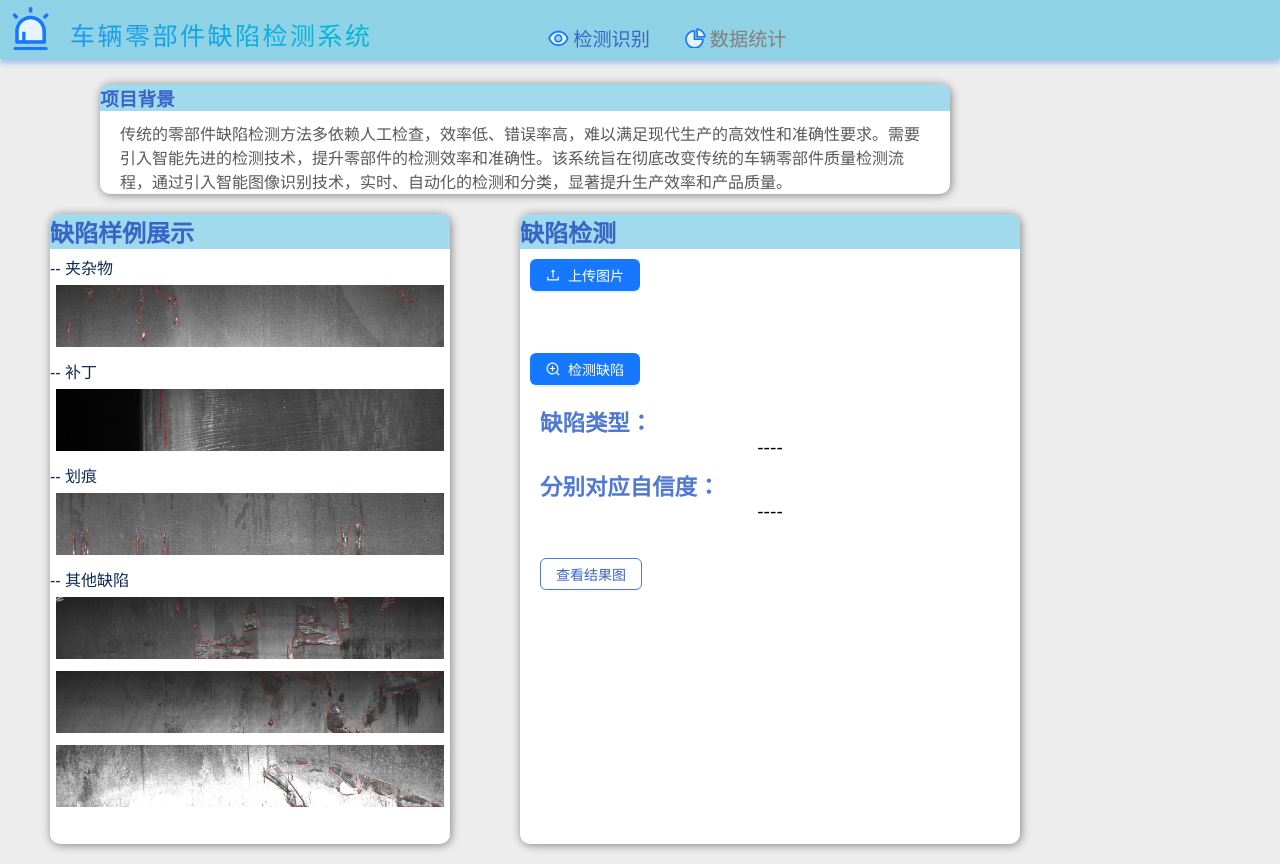
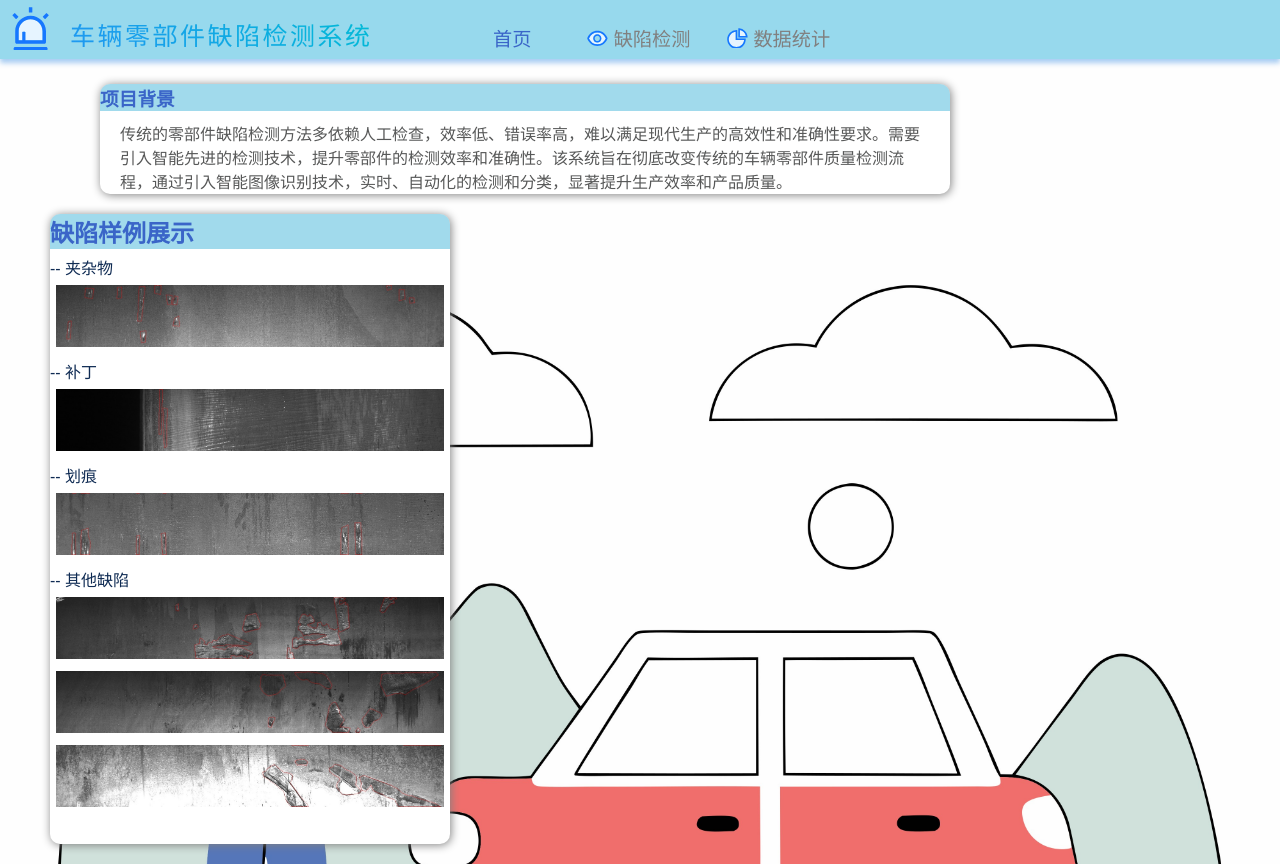
Before and after one commit to soul-kk/-A08-defect-detection--fe, a React (Vite) app in the folder pre/: page / in a window 1280 px wide. Built offline with nearby package versions, Linux system fonts and the light colour scheme.

Commit message:
refactor:版本2.1

```diff
--- a/pre/src/App.jsx
+++ b/pre/src/App.jsx
@@ -1,13 +1,15 @@
 import { BrowserRouter as Router, Route, Routes } from 'react-router-dom';
+import Home from './component/home';
+import Statistics from './component/statistics';
 import Detection from './component/detection';
-import Statistics from './component/statistics';
 
 
 export default function App() {
   return (
     <Router>
       <Routes>
-        <Route path='/' element={<Detection />} />
+        <Route path='/' element={<Home />} />
+        <Route path='detection' element={<Detection />} />
         <Route path='/statistics' element={<Statistics />} />
       </Routes>
     </Router>
--- a/pre/src/api.jsx
+++ b/pre/src/api.jsx
@@ -15,7 +15,7 @@ export const detectImage = async (id) => {
 }
 
 //获取标注后的图片      返回图片的Blob url
-export const getImage = async (id) => {
+export const getInitialImage = async (id) => {
     try {
         const response = await fetch(`${baseApi}/api/detect/image/${id}`);
         if (!response.ok) {
--- a/pre/src/component/detection.jsx
+++ b/pre/src/component/detection.jsx
@@ -3,51 +3,18 @@ import '../style/detection.css'
 import { Image, message } from 'antd'
 import { UploadOutlined, ZoomInOutlined } from '@ant-design/icons';
 import { Button, Upload } from 'antd';
-import exampleImage1 from '../images/jzw.jpg'
-import exampleImage2 from '../images/bd.jpg'
-import exampleImage3 from '../images/hh.jpg'
-import exampleImage4 from '../images/qt1.jpg'
-import exampleImage5 from '../images/qt2.jpg'
-import exampleImage6 from '../images/qt3.jpg'
 import { useEffect, useState } from "react";
-import { detectImage, getImage } from "../api";
+import { detectImage, getInitialImage } from "../api";
+
 
 export default function Detection() {
-    return <div className="indexContainer">
-        <Header />
-        <Descriprion />
-        <div className="mainContainer">
-            <Example />
-            <Main />
-        </div>
-    </div>
-}
+    return (
+        <div className="indexContainer">
+            <Header />
+            <div className="mainContainer">
+                <Main />
+            </div>
 
-function Descriprion() {
-    return (
-        <div className="description">
-            <h3>项目背景</h3>
-            <p>传统的零部件缺陷检测方法多依赖人工检查，效率低、错误率高，难以满足现代生产的高效性和准确性要求。需要引入智能先进的检测技术，提升零部件的检测效率和准确性。该系统旨在彻底改变传统的车辆零部件质量检测流程，通过引入智能图像识别技术，实时、自动化的检测和分类，显著提升生产效率和产品质量。</p>
-        </div>
-    );
-}
-
-function Example() {
-    return (
-        <div className="example">
-            <h2>缺陷样例展示</h2>
-            <Image.PreviewGroup preview={{ onChange: (current, prev) => console.log(`current index: ${current}, prev index: ${prev}`), }}>
-                <p>-- 夹杂物</p>
-                <Image className="exampleImage" src={exampleImage1} />
-                <p>-- 补丁</p>
-                <Image className="exampleImage" src={exampleImage2} />
-                <p>-- 划痕</p>
-                <Image className="exampleImage" src={exampleImage3} />
-                <p>-- 其他缺陷</p>
-                <Image className="exampleImage" src={exampleImage4} />
-                <Image className="exampleImage" src={exampleImage5} />
-                <Image className="exampleImage" src={exampleImage6} />
-            </Image.PreviewGroup>
         </div>
     );
 }
@@ -111,46 +78,50 @@ function Main() {
 }
 
 function Result({ id, result }) {
-    const [imageUrl, setImageUrl] = useState(null);
-    useEffect(()=>{
-        return ()=>{
-            if(imageUrl) {
-                URL.revokeObjectURL(imageUrl);
+    const [initialImageUrl, setInitialImageUrl] = useState(null);
+
+    useEffect(() => {
+        return () => {
+            if (initialImageUrl) {
+                URL.revokeObjectURL(initialImageUrl);
             }
         };
-    },[id]);
+    }, [id]);
 
-    const label = result.map((result) => {
-        return <p>--{result.label}--</p>
+    const label = result.map((result, index) => {
+        return <p key={`label--${index}`}>--{result.label}--</p>
     });
-    const confidence = result.map((result) => {
-        return <p>--{result.confidence}--</p>
+    const confidence = result.map((result, index) => {
+        return <p key={`label--${index}`}>--{result.confidence}--</p>
     });
 
-    async function handleGetImage() {
+    async function handleGetInitialImage() {
         try {
-            const url = await getImage(id);
-            setImageUrl(url);
+            const initialUrl = await getInitialImage(id);
+            setInitialImageUrl(initialUrl);
         } catch (err) {
             console.log(err);
         }
     }
 
-    console.log('imageUrl:',imageUrl);
+    console.log('InitialImageUrl:', initialImageUrl);
 
     return (
         <div className="result">
             <div className="label">
                 <h3>缺陷类型：</h3>
-                <p>{label}</p>
+                {label}
             </div>
             <div className="confidence">
                 <h3>分别对应自信度：</h3>
-                <p>{confidence}</p>
+                {confidence}
             </div>
             <div className="photo">
-                <Button onClick={handleGetImage}>查看结果图</Button>
-                <img src={imageUrl} />
+                <Button onClick={handleGetInitialImage}>图片结果展示</Button>
+                <h3>原图：</h3>
+                <img src={initialImageUrl} />
+                <h3>结果图：</h3>
+                <img src={initialImageUrl} />           {/* TODO */}
             </div>
         </div>
     );
--- a/pre/src/component/header.jsx
+++ b/pre/src/component/header.jsx
@@ -8,8 +8,11 @@ export default function Header() {
             <AlertTwoTone className="titleIcon" />
             <h3 className="title">车辆零部件缺陷检测系统</h3>
             <nav>
+                <NavLink to='/' className={({ isActive }) => isActive ? 'navlink active' : 'navlink'}>首页</NavLink>
+
                 <EyeTwoTone className="routeIcon" />
-                <NavLink to='/' className={({ isActive }) => isActive ? 'navlink active' : 'navlink'}>检测识别</NavLink>
+                <NavLink to='/detection' className={({ isActive }) => isActive ? 'navlink active' : 'navlink'}>缺陷检测</NavLink>
+
                 <PieChartTwoTone className="routeIcon" />
                 <NavLink to='/statistics' className={({ isActive }) => isActive ? 'navlink active' : 'navlink'}>数据统计</NavLink>
             </nav>
--- /dev/null
+++ b/pre/src/component/home.jsx
@@ -0,0 +1,49 @@
+import Header from "./header";
+import '../style/home.css'
+import { Image, message } from 'antd'
+import exampleImage1 from '../images/jzw.jpg'
+import exampleImage2 from '../images/bd.jpg'
+import exampleImage3 from '../images/hh.jpg'
+import exampleImage4 from '../images/qt1.jpg'
+import exampleImage5 from '../images/qt2.jpg'
+import exampleImage6 from '../images/qt3.jpg'
+
+
+export default function Home() {
+    return <div className="indexContainer">
+        <Header />
+        <Descriprion />
+        <div className="mainContainer">
+            <Example />
+        </div>
+    </div>
+}
+
+function Descriprion() {
+    return (
+        <div className="description">
+            <h3>项目背景</h3>
+            <p>传统的零部件缺陷检测方法多依赖人工检查，效率低、错误率高，难以满足现代生产的高效性和准确性要求。需要引入智能先进的检测技术，提升零部件的检测效率和准确性。该系统旨在彻底改变传统的车辆零部件质量检测流程，通过引入智能图像识别技术，实时、自动化的检测和分类，显著提升生产效率和产品质量。</p>
+        </div>
+    );
+}
+
+function Example() {
+    return (
+        <div className="example">
+            <h2>缺陷样例展示</h2>
+            <Image.PreviewGroup preview={{ onChange: (current, prev) => console.log(`current index: ${current}, prev index: ${prev}`), }}>
+                <p>-- 夹杂物</p>
+                <Image className="exampleImage" src={exampleImage1} />
+                <p>-- 补丁</p>
+                <Image className="exampleImage" src={exampleImage2} />
+                <p>-- 划痕</p>
+                <Image className="exampleImage" src={exampleImage3} />
+                <p>-- 其他缺陷</p>
+                <Image className="exampleImage" src={exampleImage4} />
+                <Image className="exampleImage" src={exampleImage5} />
+                <Image className="exampleImage" src={exampleImage6} />
+            </Image.PreviewGroup>
+        </div>
+    );
+}
--- a/pre/src/main.css
+++ b/pre/src/main.css
@@ -9,4 +9,6 @@ html, body {
     background-color: #ededed;
     min-height: 100vh;
     width: 100%;
+    background: url(./images/background.jpg) no-repeat center center fixed;
+    background-size: cover;
 }
--- a/pre/src/style/detection.css
+++ b/pre/src/style/detection.css
@@ -1,68 +1,7 @@
-.indexContainer {
-  position: relative;
-}
-
-.description {
-  height: 110px;
-  width: 850px;
-  margin-top: 25px;
-  margin-left: 100px;
-  left: 120px;
-  top: 80px;
-  background-color: white;
-  border-radius: 10px;
-  box-shadow: 1px 1px 10px gray;
-}
-
-.description p {
-  color: rgb(87, 88, 88);
-  padding: 10px 20px 15px 20px;
-}
-
-.description h3 {
-  border-start-start-radius: 10px;
-  border-start-end-radius: 10px;
-  color: #3a65c8;
-  background-color: rgba(71, 183, 217, 0.511);
-}
-
-.mainContainer {
-  display: flex;
-  justify-content: flex-start;
-  gap: 70px;
-  margin: 20px 50px;
-}
-
-.example {
-  background-color: white;
-  box-shadow: 1px 1px 10px gray;
-  border-radius: 10px;
-  height: 630px;
-  width: 400px;
-  margin: 0;
-}
-
-.exampleImage {
-  padding: 6px;
-}
-
-.example h2 {
-  border-start-start-radius: 10px;
-  border-start-end-radius: 10px;
-  color: #3a65c8;
-  background-color: rgba(71, 183, 217, 0.511);
-}
-
-.example p {
-  margin-top: 6px;
-  color: rgb(15, 43, 83);
-}
-
 .main {
   background-color: white;
   box-shadow: 1px 1px 10px gray;
   border-radius: 10px;
-  height: 630px;
   width: 500px;
   margin: 0;
 }
@@ -79,12 +18,12 @@
 }
 
 .upload Button {
-  margin-bottom: 12px;
+  margin-bottom: 10px;
 }
 
 .resultContainer {
   margin: 10px;
-  margin-top: 50px;
+  margin-top: 30px;
 }
 
 .result {
@@ -101,10 +40,6 @@
   margin-top: 10px;
 }
 
-.photo {
-  margin-top: 20px;
-}
-
 .photo img {
   max-width: 100%;
 }
@@ -113,7 +48,7 @@
   color: #3a65c8;
   border: #5078d5 1px solid;
   margin-bottom: 20px;
-  margin-top: 15px;
+  margin-top: 25px;
 }
 
 .result h3 {
--- a/pre/src/style/header.css
+++ b/pre/src/style/header.css
@@ -48,6 +48,8 @@ nav {
 }
 
 .navlink {
+  text-align: center;
+  min-width: 80px;
   text-decoration: none;
   color: grey;
   font-size: larger;
--- /dev/null
+++ b/pre/src/style/home.css
@@ -0,0 +1,59 @@
+.indexContainer {
+  position: relative;
+}
+
+.description {
+  height: 110px;
+  width: 850px;
+  margin-top: 25px;
+  margin-left: 100px;
+  left: 120px;
+  top: 80px;
+  background-color: white;
+  border-radius: 10px;
+  box-shadow: 1px 1px 10px gray;
+}
+
+.description p {
+  color: rgb(87, 88, 88);
+  padding: 10px 20px 15px 20px;
+}
+
+.description h3 {
+  border-start-start-radius: 10px;
+  border-start-end-radius: 10px;
+  color: #3a65c8;
+  background-color: rgba(71, 183, 217, 0.511);
+}
+
+.mainContainer {
+  display: flex;
+  justify-content: flex-start;
+  gap: 70px;
+  margin: 20px 50px;
+}
+
+.example {
+  background-color: white;
+  box-shadow: 1px 1px 10px gray;
+  border-radius: 10px;
+  height: 630px;
+  width: 400px;
+  margin: 0;
+}
+
+.exampleImage {
+  padding: 6px;
+}
+
+.example h2 {
+  border-start-start-radius: 10px;
+  border-start-end-radius: 10px;
+  color: #3a65c8;
+  background-color: rgba(71, 183, 217, 0.511);
+}
+
+.example p {
+  margin-top: 6px;
+  color: rgb(15, 43, 83);
+}
```
Also changed, not shown: pre/src/images/background.jpg (added).
